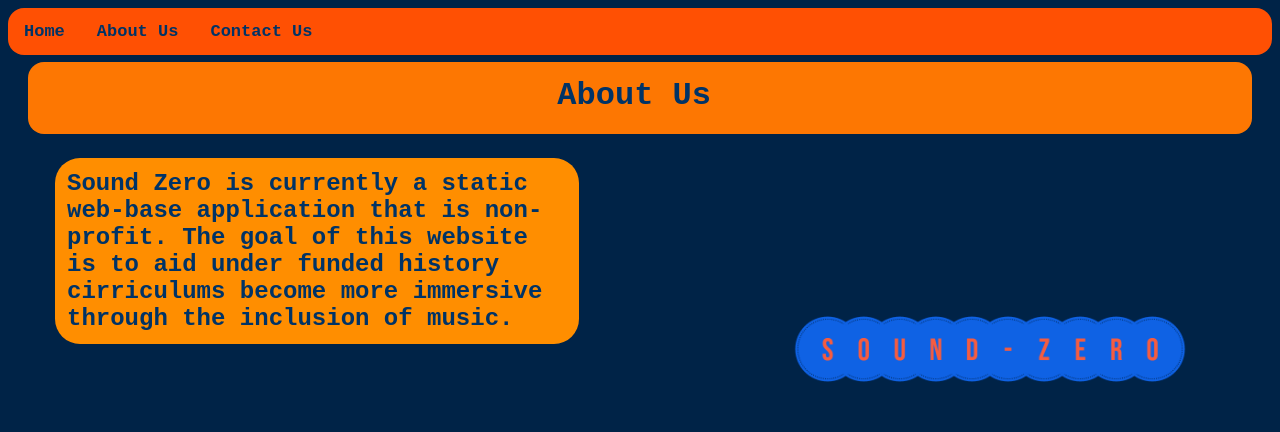
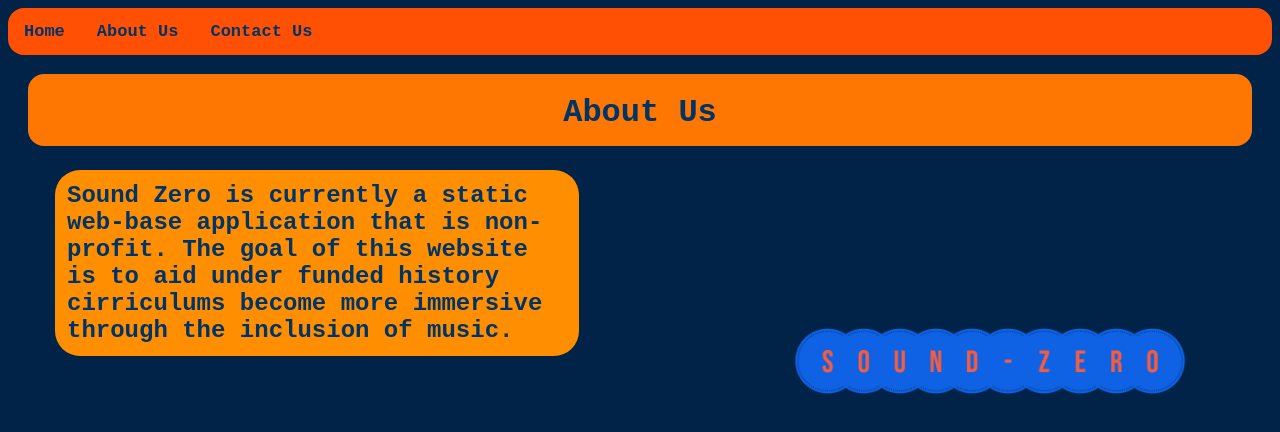
Before and after one commit to BahaaHussein2001/Sound-Zero, a plain HTML site: page about.html in a window 1280 px wide. Drawn offline with Linux system fonts and the light colour scheme.

Commit message:
Finsished CSS for about.html and contact.html

```diff
--- a/style.css
+++ b/style.css
@@ -28,7 +28,7 @@
     background-color:  #fd7702;
     border-radius: 12pt;
     height: 54pt;
-    margin-top: 5pt;
+    margin-top: -2pt;
     margin-left: 15pt;
     margin-right: 15pt;
     font-family: 'Courier New', Courier, monospace;
@@ -57,9 +57,9 @@ ul{
 }
 
 #heading-text{
-    position: absolute;
-    top: 42pt;
-    left: 418pt;
+    margin-left: auto;
+    margin-right: auto;
+    padding-top: 20px;
 }
 
 .text_background{
@@ -125,8 +125,8 @@ input[type=submit]:hover {
     padding: 10px;
     margin-top: 10px;
     margin-bottom:0px;
-    margin-left: 250px;
-    margin-right: 250px;
+    margin-left: 195px;
+    margin-right: 195px;
     color: #003366;
     font-family: 'Courier New', Courier, monospace;
     font-weight: bolder;
```
